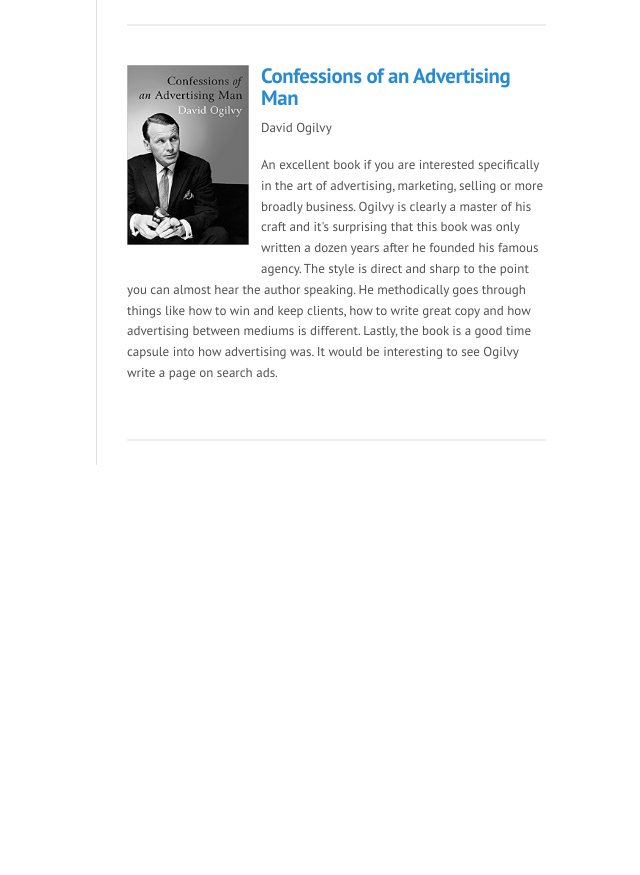
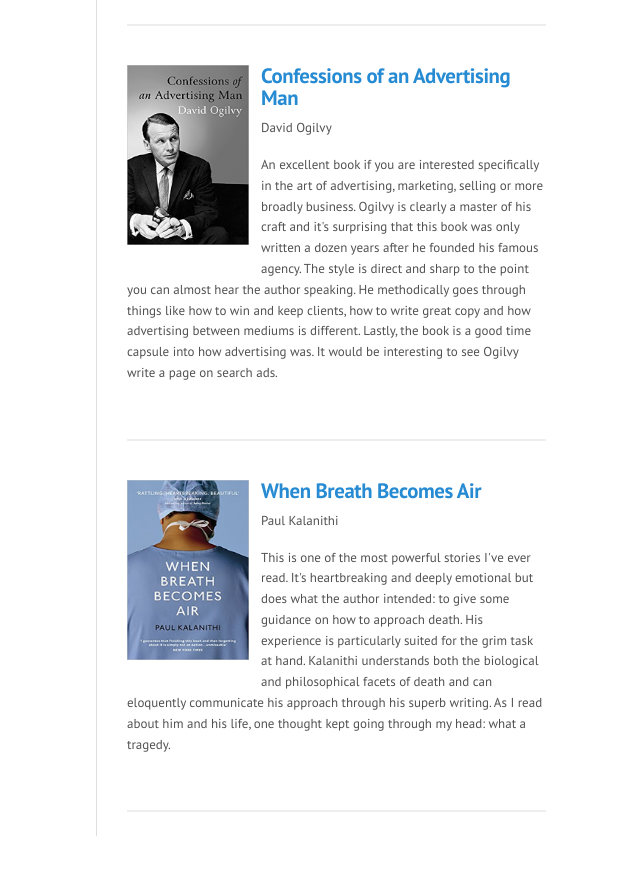
Before and after one commit to qasar/qasar.github.io, a Jekyll site: the page built from books.md, in a window 1280 px wide and 900 px high, scrolled down 7077 px. Shown: the top 875 px of the window, without its empty margins (163-803 px from the left). Built offline with Jekyll 4.4.1, drawn with Linux system fonts in a browser that asks for light colours; before the commit the page ends 7606 px from its top, so only the background shows below that.

Commit message:
Update books.md

```diff
--- a/books.md
+++ b/books.md
@@ -292,6 +292,19 @@
 
 
 
+<div class = "bookContainer">
+
+<h3><a href="https://www.amazon.com/When-Breath-Becomes-Paul-Kalanithi/dp/081298840X" target="_blank"><img class="book" src="http://qasaryounis.com/assets/when.jpg" alt="book-when" width="122" height="180"></a><a href="https://www.amazon.com/When-Breath-Becomes-Paul-Kalanithi/dp/081298840X">When Breath Becomes Air</a></h3>
+
+<p>Paul Kalanithi</p>
+
+<p>This is one of the most powerful stories I've ever read. It's heartbreaking and deeply emotional but does what the author intended: to give some guidance on how to approach death. His experience is particularly suited for the grim task at hand. Kalanithi understands both the biological and philosophical facets of death and can eloquently communicate his approach through his superb writing. As I read about him and his life, one thought kept going through my head: what a tragedy.</p>
+</div>
+<hr>
+
+
+
+
 
 
 
```
